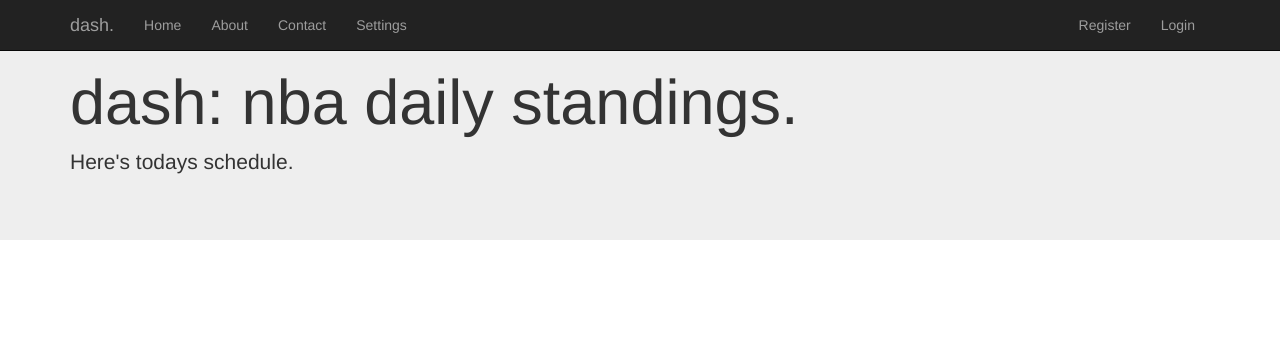
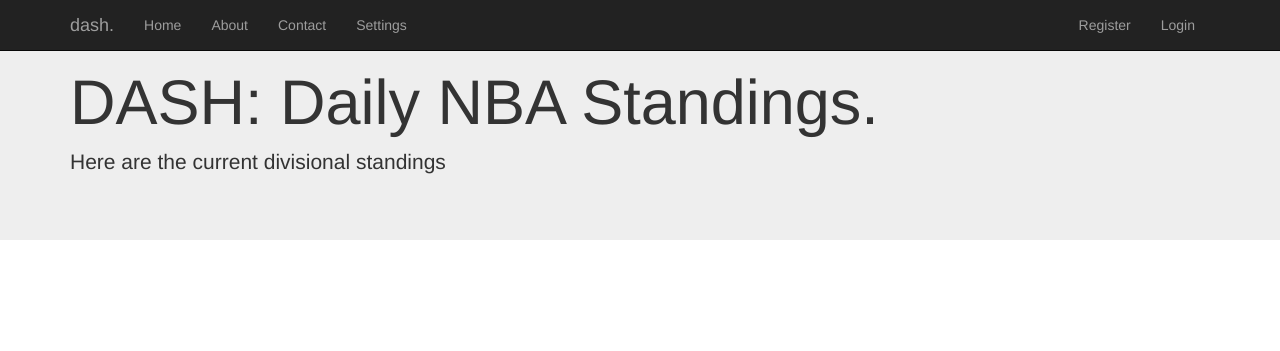
Before and after one commit to felipe-mans/dash, a Flask app: template templates/nba_standings.html in a window 1280 px wide. Shown: the top 351 px of the page. Run offline with Flask 2, Linux system fonts and the light colour scheme; the template is opened without the code that fills it, so the values that code supplies are empty; some libraries are stand-ins or nearby versions.

Commit message:
minor change

```diff
--- a/templates/nba_standings.html
+++ b/templates/nba_standings.html
@@ -45,8 +45,8 @@
 
     <div class="jumbotron">
       <div class="container theme-showcase" role = "main">
-        <h1>dash: nba daily standings.</h1>
-        <p>Here's todays schedule.</p>
+        <h1>DASH: Daily NBA Standings.</h1>
+        <p>Here are the current divisional standings</p>
       </div>
     </div>
     <div class="learn-more container">
```
